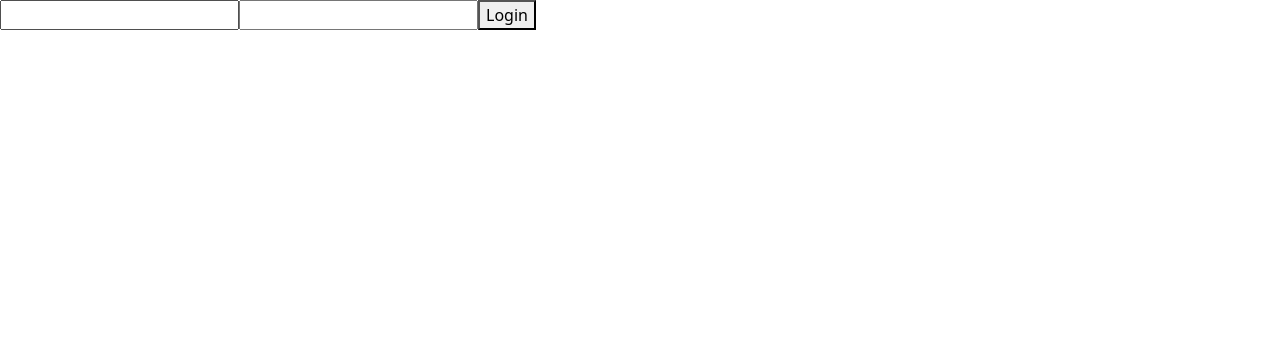
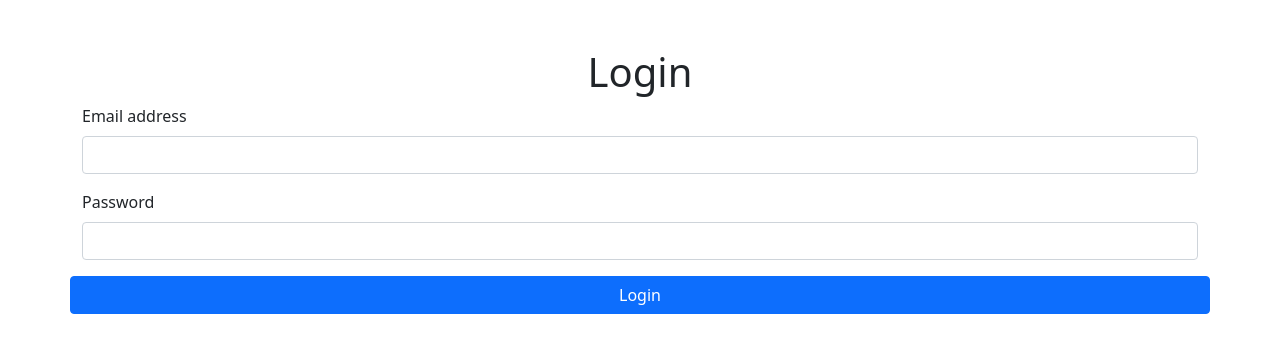
Before and after one commit to AadityaJain-Dev/first-angular-project, an Angular app: page /login in a window 1280 px wide. Shown: the top 352 px of the page. Built offline with nearby package versions, Linux system fonts and the light colour scheme.

Commit message:
making login dynamic

```diff
--- a/src/app/component/login/login.component.html
+++ b/src/app/component/login/login.component.html
@@ -1,9 +1,26 @@
-<div>
+<div class="container mt-5">
+    <div class="row">
 
-    <form>
-        <input type="text" name="username" id="username">
-        <input type="password" name="password" id="password">
-        <button (click)="userLogin()">Login</button>
-    </form>
+        <div class="text-center">
+            <h2 class="h1">Login</h2>
+        </div>
+
+
+        <div class="mb-3">
+            <label for="exampleInputEmail1" class="form-label">Email address</label>
+            <input type="email" class="form-control" id="exampleInputEmail1" [(ngModel)]="userEmail">
+
+        </div>
+        <div class="mb-3">
+            <label for="exampleInputPassword1" class="form-label">Password</label>
+            <input type="password" class="form-control" id="exampleInputPassword1" [(ngModel)]='userPassword'>
+        </div>
+
+        <button type="submit" class="btn btn-primary" (click)="userLogin()">Login</button>
+
+    </div>
+
+
+
 
 </div>
--- a/src/app/component/login/login.component.ts
+++ b/src/app/component/login/login.component.ts
@@ -1,4 +1,6 @@
 import { Component, OnInit } from '@angular/core';
+import axios from 'axios';
+import { sharedData } from '../data';
 
 @Component({
   selector: 'app-login',
@@ -6,11 +8,24 @@
   styleUrls: ['./login.component.css'],
 })
 export class LoginComponent implements OnInit {
+  userEmail: string = '';
+  userPassword: string = '';
+
   constructor() {}
 
   ngOnInit(): void {}
 
   userLogin() {
-    console.log('login event');
+    axios
+      .post(sharedData.API_LOGIN_URL, {
+        password: this.userPassword,
+        email: this.userEmail,
+      })
+      .then(function (response) {
+        console.log(response.data);
+      })
+      .catch(function (error) {
+        console.log(error);
+      });
   }
 }
```
